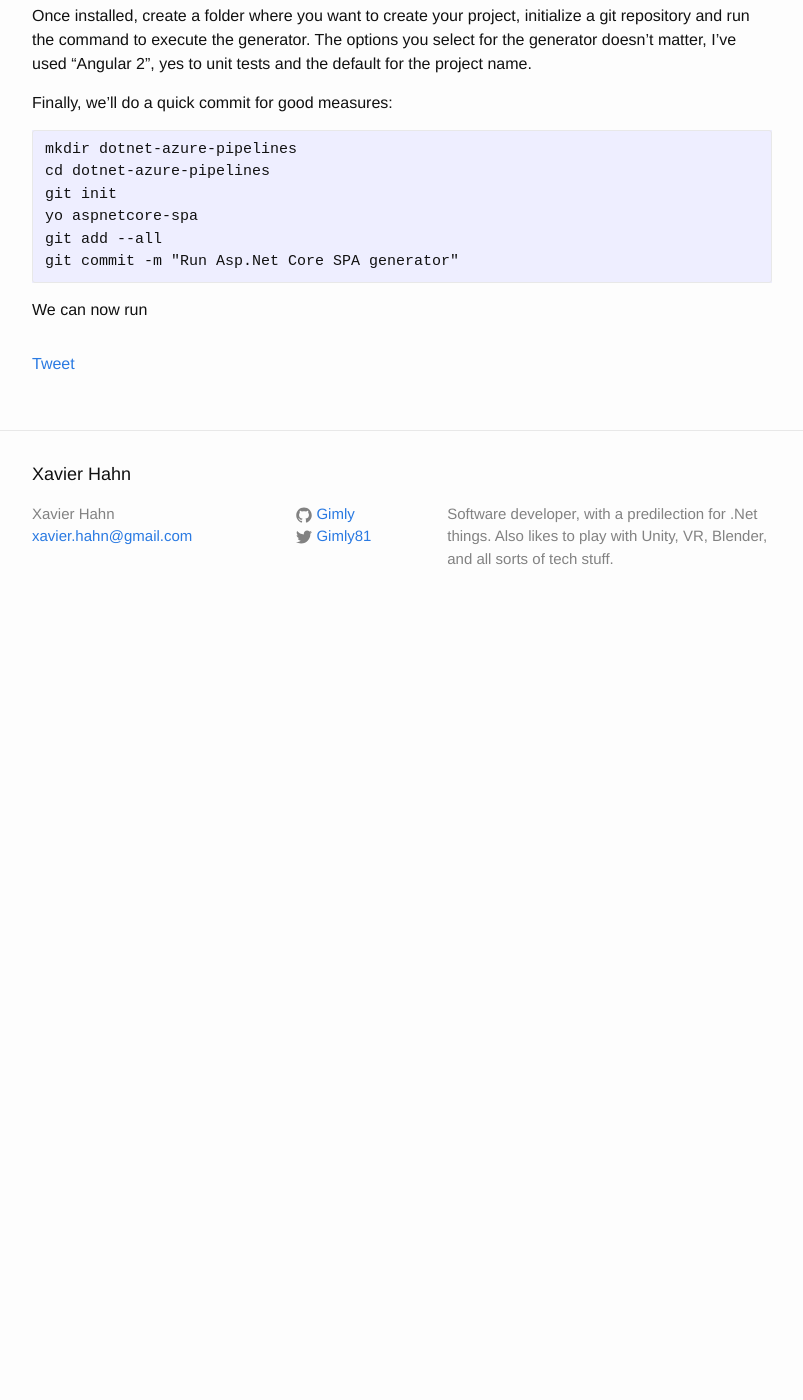
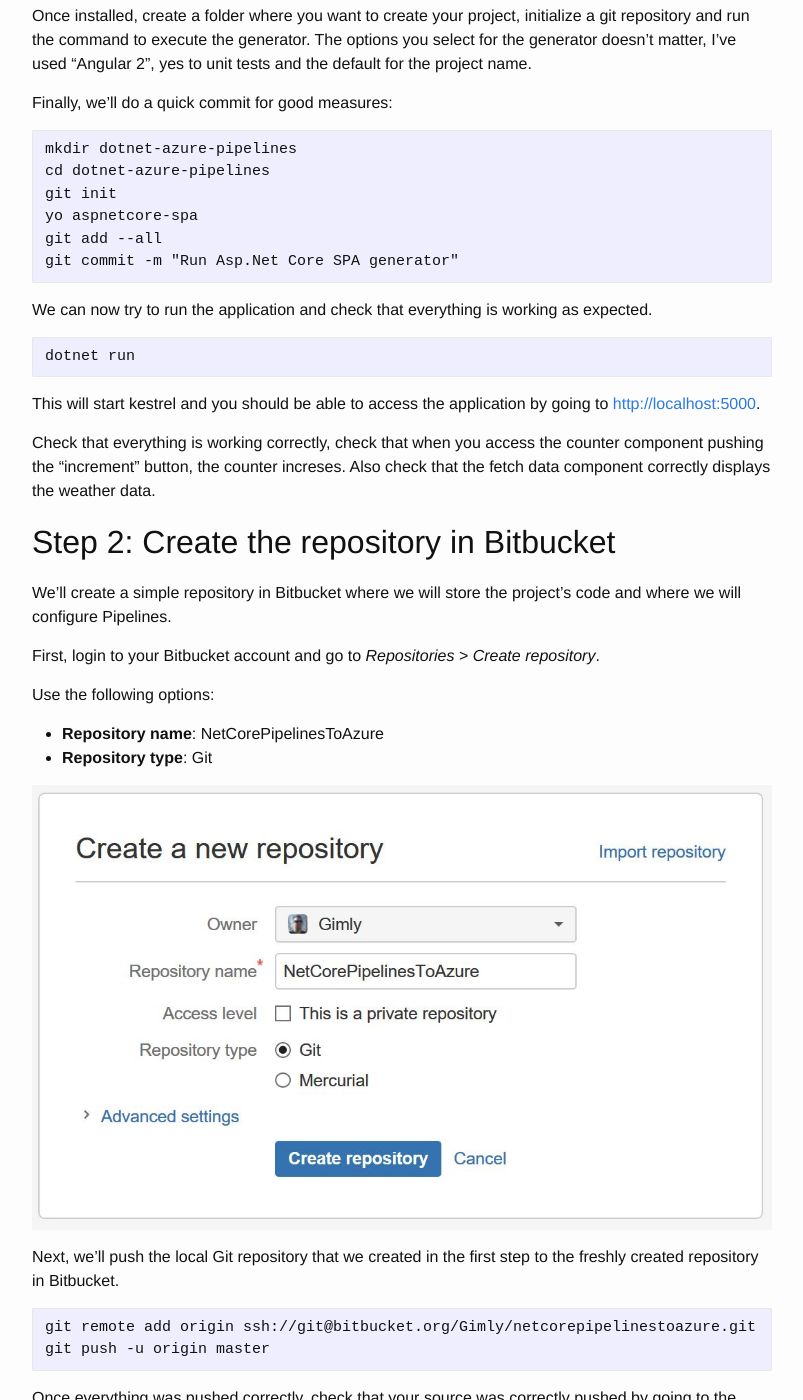
Before and after one commit to Gimly/gimly.github.io, a Jekyll site: the page built from _posts/2016-12-27-bitbucket-pipelines-deploy-azure.md, in a window 1280 px wide and 1400 px high, scrolled down 924 px. Shown: the whole window, without its empty margins (238-1041 px from the left). Built offline with Jekyll 4.4.1, drawn with Linux system fonts in a browser that asks for light colours; comment, search, counter and statistics services are not loaded; before the commit the page ends 1554 px from its top, so only the background shows below that; some of the changed text lies outside the part shown.

Commit message:
Added step 2 of Azure pipelines deployment

````diff
--- a/_posts/2016-12-27-bitbucket-pipelines-deploy-azure.md
+++ b/_posts/2016-12-27-bitbucket-pipelines-deploy-azure.md
@@ -58,4 +58,53 @@
 git commit -m "Run Asp.Net Core SPA generator"
 ```
 
-We can now run
+We can now try to run the application and check that everything is working as expected.
+
+```
+dotnet run
+```
+
+This will start kestrel and you should be able to access the application by going to
+<http://localhost:5000>.
+
+Check that everything is working correctly, check that when you access the counter component
+pushing the "increment" button, the counter increses. Also check that the fetch data component correctly
+displays the weather data.
+
+Step 2: Create the repository in Bitbucket
+------------------------------------------
+We'll create a simple repository in Bitbucket where we will store the project's code and where we will configure
+Pipelines.
+
+First, login to your Bitbucket account and go to *Repositories* > *Create repository*.
+
+Use the following options:
+
+- **Repository name**: NetCorePipelinesToAzure
+- **Repository type**: Git
+
+![Create repository](/images/2016-12-27-bitbucket-pipelines-deploy-azure/CreateNewRepository.jpg)
+
+Next, we'll push the local Git repository that we created in the first step to the freshly created repository in Bitbucket.
+
+```
+git remote add origin ssh://git@bitbucket.org/Gimly/netcorepipelinestoazure.git
+git push -u origin master
+```
+
+Once everything was pushed correctly, check that your source was correctly pushed by going to the *Source* option in Bitbucket.
+
+![Bitbucket source view]("/images/2016-12-27-bitbucket-pipelines-deploy-azure/BitbucketSourceView.jpg")
+
+Step 3: Create Azure App Services Web App
+-----------------------------------------
+Final preparation step, we need to create an Azure App Services Web App that will host our application.
+
+Login to your Azure account and select *New* > *Web + Mobile* > *Web App*.
+
+Setup your Web App by chosing a name, a resource group and selecting an *App Service plan* (the free tier is fine for testing).
+
+Click create and wait for the end of deployment.
+
+Since we're going to deploy using FTP from Bitbucket, we'll setup a *FTP/deployment username* and *password*. This needs to be
+configured by going to
````
Also changed, not shown: images/2016-12-27-bitbucket-pipelines-deploy-azure/BitbucketSourceView.jpg (added), images/2016-12-27-bitbucket-pipelines-deploy-azure/CreateNewRepository.jpg (added).
